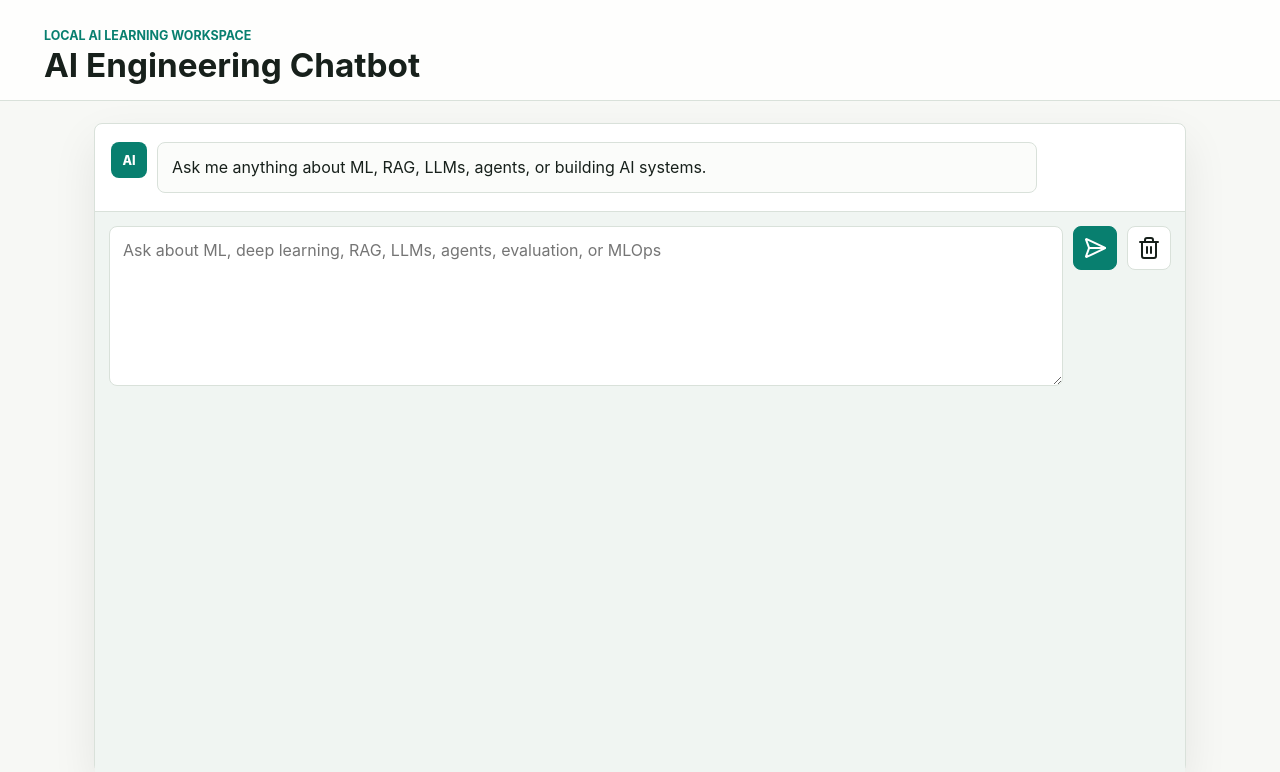
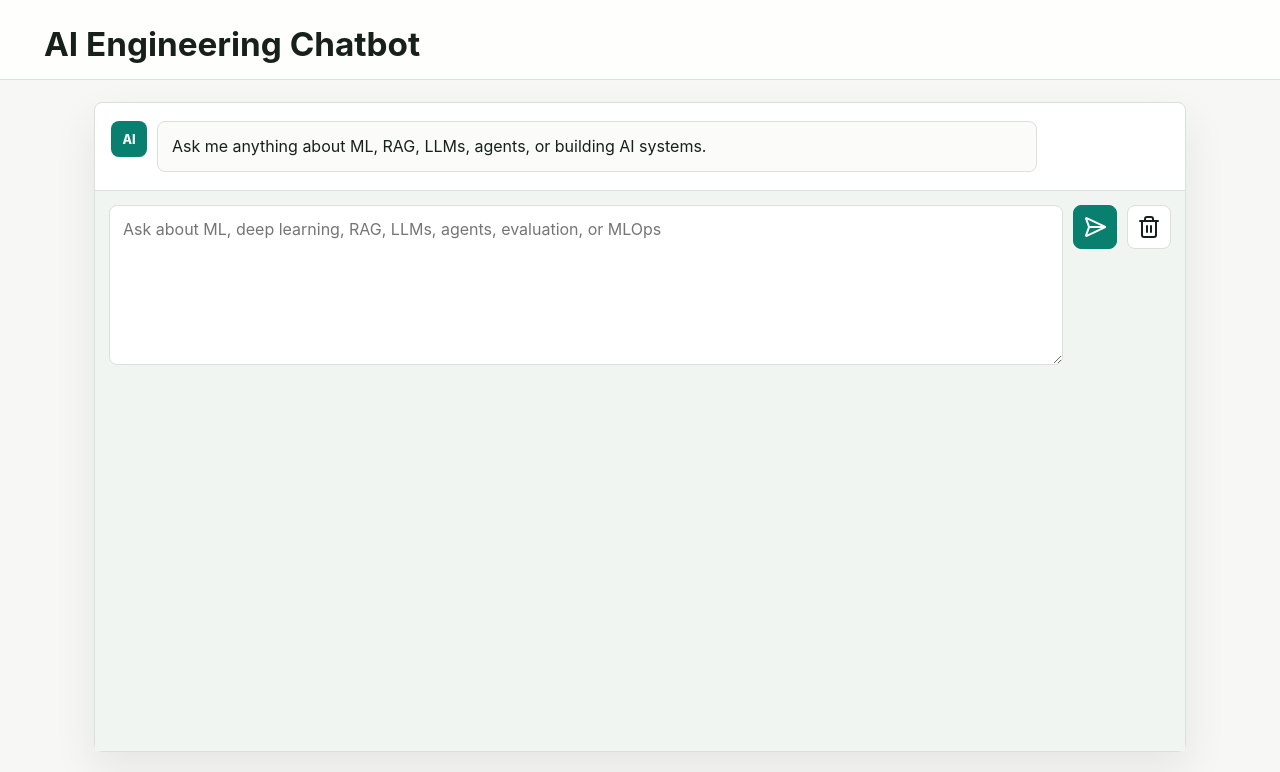
Before and after one commit to annieannie12345/ai-engineering-chatbot, a Flask app: page / in a window 1280 px wide. Shown: the top 772 px of the page. Run offline with Flask 3, Linux system fonts and the light colour scheme.

Commit message:
Remove header eyebrow text

```diff
--- a/app/static/css/styles.css
+++ b/app/static/css/styles.css
@@ -31,14 +31,6 @@ body {
   padding: 28px clamp(18px, 4vw, 44px) 18px;
   border-bottom: 1px solid var(--border);
   background: rgba(255, 255, 255, 0.86);
-}
-
-.eyebrow {
-  margin: 0 0 6px;
-  color: var(--accent);
-  font-size: 0.78rem;
-  font-weight: 700;
-  text-transform: uppercase;
 }
 
 h1,
--- a/app/templates/index.html
+++ b/app/templates/index.html
@@ -11,7 +11,6 @@
   <body>
     <header class="topbar">
       <div>
-        <p class="eyebrow">Local AI Learning Workspace</p>
         <h1>AI Engineering Chatbot</h1>
       </div>
     </header>
```
